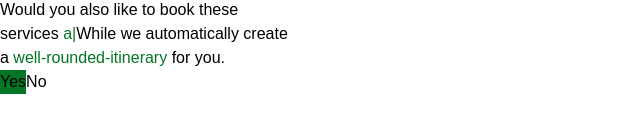
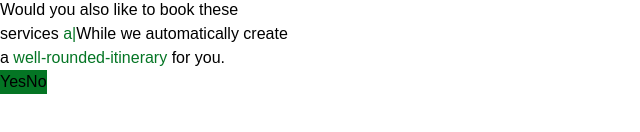
Before and after one commit to Luthando496/demo-task, a React (Vite) app: page / in a window 1280 px wide. Shown: the part 302-434 px from the top of the page, without its empty margins (0-640 px from the left). Built offline with nearby package versions, Linux system fonts and the light colour scheme; a web font is replaced by a local one.

Commit message:
color green 3

```diff
--- a/src/components/PopUpBanners.jsx
+++ b/src/components/PopUpBanners.jsx
@@ -42,8 +42,8 @@ const PopUpBanners = ({handlePop}) => {
         </h2>
         <div className="flex mt-10 lg:justify-center lg:items-center  ">
         <div className="lg:rounded-2xl lg:bg-gray-500 flex-col w-full lg:w-none lg:flex-row lg:bg-gray-1 flex gap-4 px-4 py-2">
-          <button onClick={handleChange} className="px-8 lg:px-16 py-3 rounded-2xl bg-green-1 text-white font-semibold text-xl">Yes</button>
-          <button className="px-8 lg:px-10 py-3 rounded-2xl bg-gray-500 lg:bg-w-none  text-white font-semibold text-xl">No</button>
+          <button onClick={handleChange} className="px-8 lg:px-16 py-3 hover:bg-gray-500 duration-300 rounded-2xl bg-green-1 text-white font-semibold text-xl">Yes</button>
+          <button className="px-8 lg:px-10 py-3 rounded-2xl hover:bg-gray-500 duration-300 lg:bg-w-none bg-green-1  text-white font-semibold text-xl">No</button>
         </div>
 
         </div>
```
